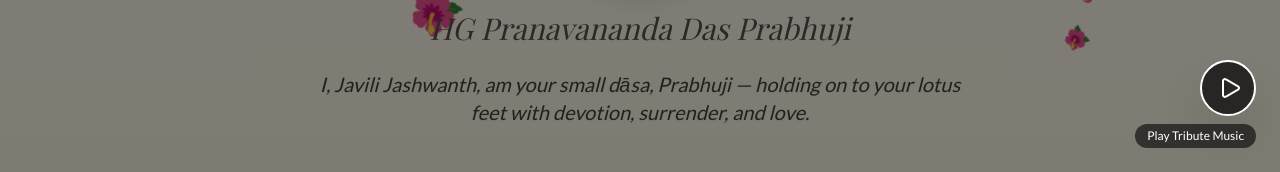
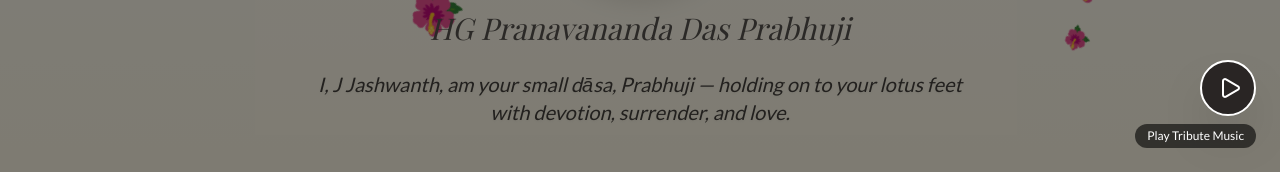
Before and after one commit to JashwanthJavili/HGPranavanandDasPrabhujiBday, a React (Vite) app: page / in a window 1280 px wide. Shown: the part 628-800 px from the top of the page. Built offline with nearby package versions, Linux system fonts and the light colour scheme; a web font is replaced by a local one.

Commit message:
Use shortened name 'J Jashwanth' in hero subtitle and footer

```diff
--- a/components/Footer.tsx
+++ b/components/Footer.tsx
@@ -9,7 +9,7 @@ const Footer: React.FC = () => {
 
         <div className="border-t border-stone-800 pt-6 text-sm font-sans">
           <p>Dedicated to the service of HG Pranavananda Das Prabhuji.</p>
-          <p className="mt-1 opacity-60">Developed with devotion by Javili Jashwanth.</p>
+          <p className="mt-1 opacity-60">Developed with devotion by J Jashwanth.</p>
         </div>
       </div>
     </footer>
--- a/constants.tsx
+++ b/constants.tsx
@@ -186,7 +186,7 @@ Prabhuji, at your divine lotus feet, I, Jashwanth, offer myself as your ever-obe
 At your lotus feet, Prabhuji, I, Jashwanth, remain your humble servant — offering my life in devotion, surrender, and pure bhakti.
 `;
 
-export const HERO_SUBTITLE = "I, Javili Jashwanth, am your small dāsa, Prabhuji — holding on to your lotus feet with devotion, surrender, and love.";
+export const HERO_SUBTITLE = "I, J Jashwanth, am your small dāsa, Prabhuji — holding on to your lotus feet with devotion, surrender, and love.";
 
 export const GLORIFICATION_RADHANATH_SWAMI = `
 Radhanath Swami Maharaj is like a soft breeze of compassion sent by Sri Krishna to soothe the hearts of seekers in this age of suffering.
```
